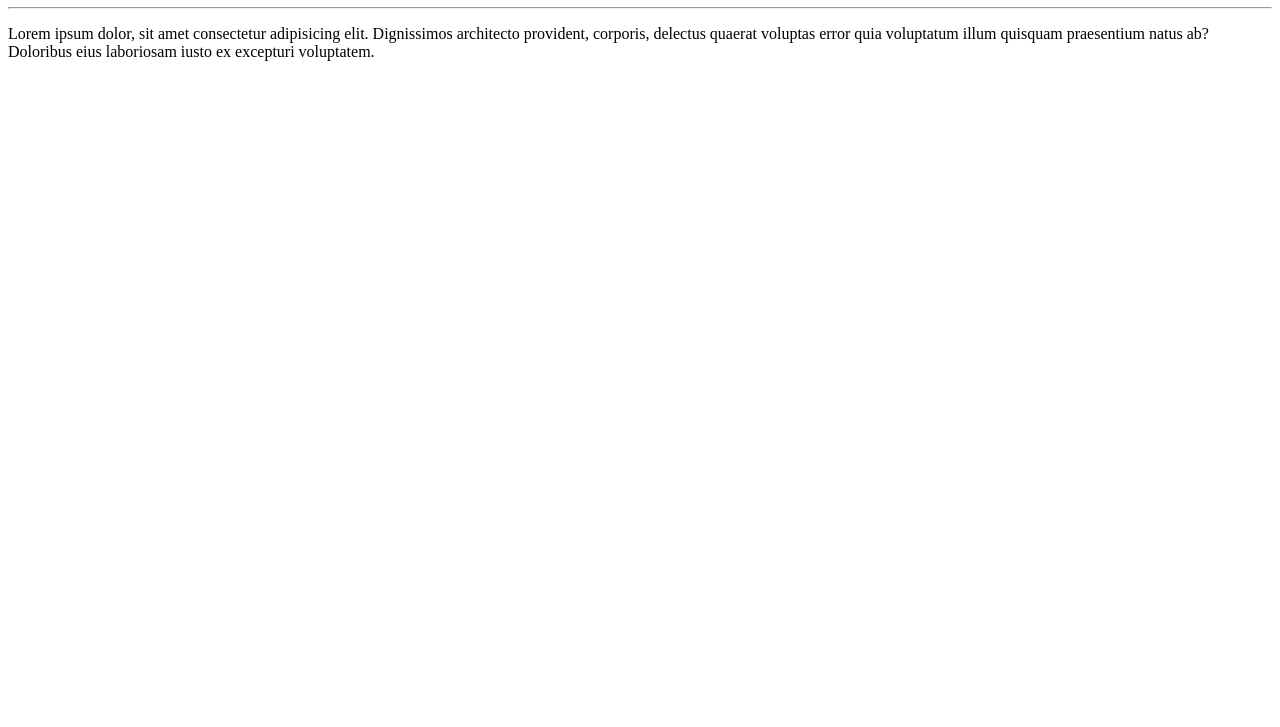
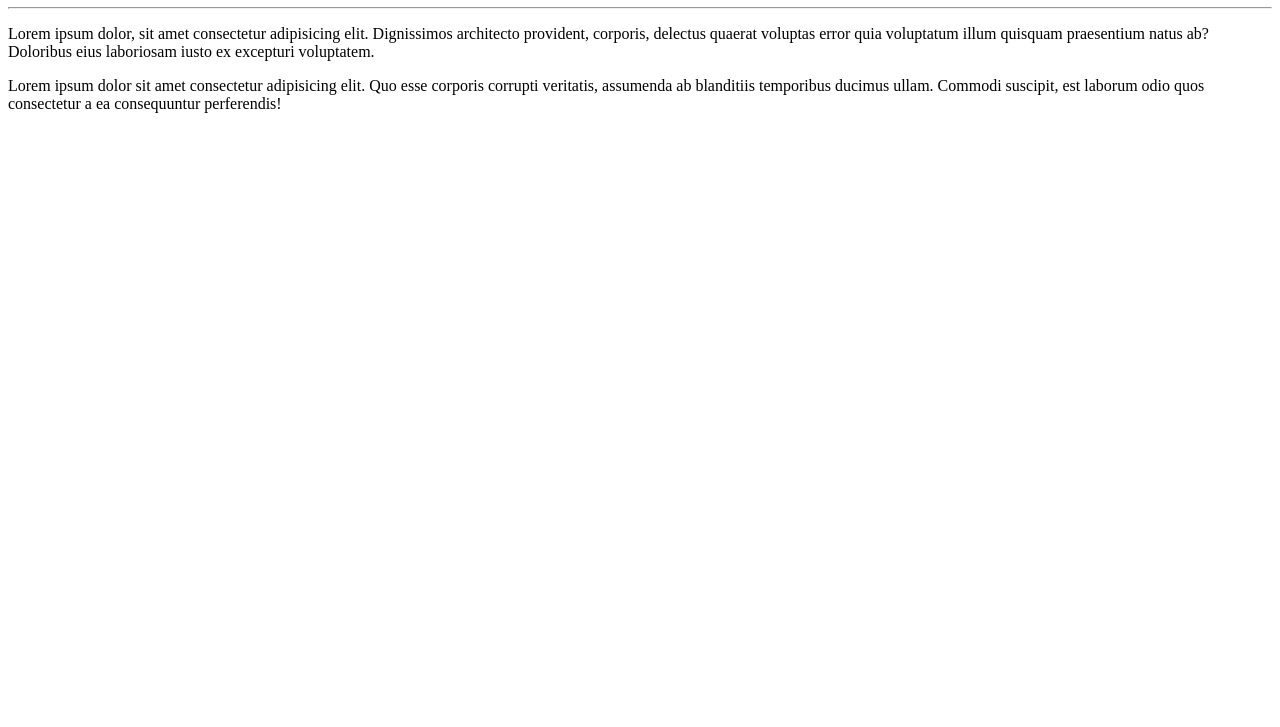
Before and after one commit to andrezaapinheiro/Ola-Mundo, a plain HTML site: page site- exemplo/index.html in a window 1280 px wide. Shown: the part 73-800 px from the top of the page. Drawn offline with Linux system fonts and the light colour scheme.

Commit message:
Adicionei mais um parágrafo

```diff
--- a/site- exemplo/index.html
+++ b/site- exemplo/index.html
@@ -9,5 +9,6 @@
    <h1>Olá, Mundo!</h1>
    <hr>
    <p> Lorem ipsum dolor, sit amet consectetur adipisicing elit. Dignissimos architecto provident, corporis, delectus quaerat voluptas error quia voluptatum illum quisquam praesentium natus ab? Doloribus eius laboriosam iusto ex excepturi voluptatem.</p>
+   <p>Lorem ipsum dolor sit amet consectetur adipisicing elit. Quo esse corporis corrupti veritatis, assumenda ab blanditiis temporibus ducimus ullam. Commodi suscipit, est laborum odio quos consectetur a ea consequuntur perferendis!</p>
 </body>
 </html>
```
